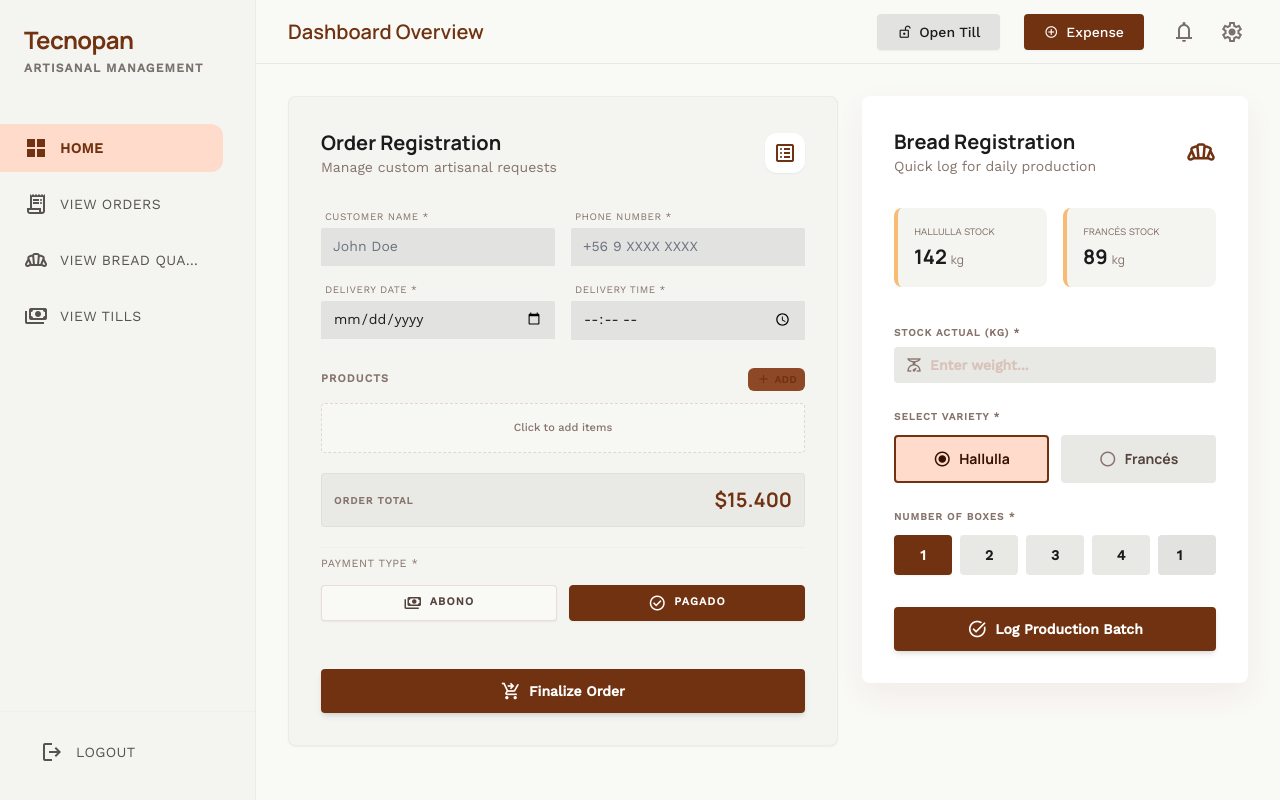
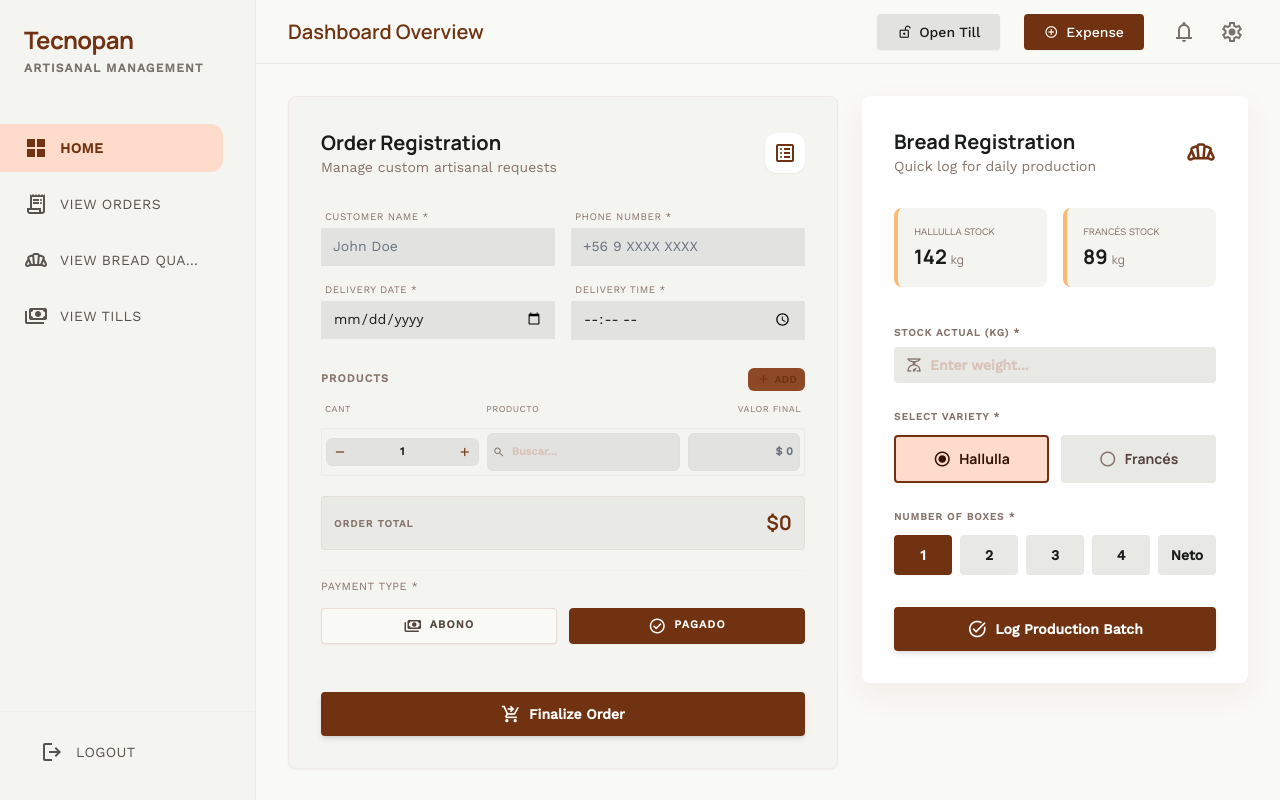
Before and after one commit to vasalgadog/tecnoadmin, a React (Vite) app: page / in a window 1280 px wide. Built offline with nearby package versions, Linux system fonts and the light colour scheme.

Commit message:
feat: implement interactive dynamic row builder for products

```diff
--- a/src/components/BreadRegistration.tsx
+++ b/src/components/BreadRegistration.tsx
@@ -2,7 +2,7 @@ import { useState } from 'react';
 
 export default function BreadRegistration() {
   const [variety, setVariety] = useState<'hallulla' | 'frances'>('hallulla');
-  const [boxes, setBoxes] = useState<number | ''>(1);
+  const [boxes, setBoxes] = useState<number | 'neto'>(1);
 
   return (
     <form onSubmit={(e) => e.preventDefault()} className="bg-surface-container-lowest p-8 rounded-xl ambient-shadow">
@@ -89,18 +89,17 @@ export default function BreadRegistration() {
               {num}
             </button>
           ))}
-          <div className="relative">
-            <input
-              value={boxes}
-              onChange={(e) => setBoxes(e.target.value ? Number(e.target.value) : '')}
-              className={`w-full h-full py-2.5 rounded-lg border-2 text-center font-bold focus:ring-primary text-sm placeholder:text-outline-variant transition-colors ${
-                [1,2,3,4].includes(boxes as number) ? 'bg-surface-container-highest border-transparent' : 'bg-surface-container-lowest border-primary'
-              }`}
-              placeholder="N"
-              type="number"
-              min="1"
-            />
-          </div>
+          <button
+            type="button"
+            onClick={() => setBoxes('neto')}
+            className={`py-2.5 rounded-lg font-bold transition-colors text-sm ${
+              boxes === 'neto'
+                ? 'bg-primary text-white shadow-sm'
+                : 'bg-surface-container-high hover:bg-secondary-container'
+            }`}
+          >
+            Neto
+          </button>
         </div>
       </div>
 
--- a/src/components/OrderRegistration.tsx
+++ b/src/components/OrderRegistration.tsx
@@ -6,11 +6,13 @@ export default function OrderRegistration() {
   const [paymentStatus, setPaymentStatus] = useState<'abono' | 'pagado'>('pagado');
   const [phone, setPhone] = useState('');
   const [abonoAmount, setAbonoAmount] = useState('');
-  const [products, setProducts] = useState<any[]>([]);
+  const [products, setProducts] = useState<any[]>([
+    { id: Date.now(), quantity: 1, name: '', price: 0 }
+  ]);
   const [error, setError] = useState<string | null>(null);
 
-  // Mockup total dynamically computed or fixed
-  const orderTotal = products.reduce((acc, curr) => acc + curr.price, 0) || 15400;
+  // Real total dynamically computed
+  const orderTotal = products.reduce((acc, curr) => acc + (curr.price || 0), 0);
 
   const handlePhoneChange = (e: ChangeEvent<HTMLInputElement>) => {
     setPhone(formatChileanPhone(e.target.value));
@@ -26,9 +28,17 @@ export default function OrderRegistration() {
     }
   };
 
-  const handleAddMockProduct = () => {
-    setProducts([...products, { id: Date.now(), title: 'Torta Personalizada', price: 15400 }]);
+  const handleAddProduct = () => {
+    setProducts([...products, { id: Date.now(), quantity: 1, name: '', price: 0 }]);
     setError(null);
+  };
+
+  const handleUpdateProduct = (id: number, field: string, value: any) => {
+    setProducts(products.map(p => p.id === id ? { ...p, [field]: value } : p));
+  };
+
+  const handleUpdateQuantity = (id: number, delta: number) => {
+    setProducts(products.map(p => p.id === id ? { ...p, quantity: Math.max(1, p.quantity + delta) } : p));
   };
 
   const handleSubmit = (e: FormEvent) => {
@@ -91,23 +101,65 @@ export default function OrderRegistration() {
         <div className="pt-2 space-y-3">
           <div className="flex items-center justify-between">
             <h3 className="text-[11px] font-label uppercase tracking-widest text-outline font-bold">Products</h3>
-            <button onClick={handleAddMockProduct} className="text-primary flex items-center text-[10px] font-bold uppercase tracking-wider hover:bg-primary-container/80 transition-colors bg-primary-container px-2 py-1 rounded-md" type="button">
+            <button onClick={handleAddProduct} className="text-primary flex items-center text-[10px] font-bold uppercase tracking-wider hover:bg-primary-container/80 transition-colors bg-primary-container px-2 py-1 rounded-md" type="button">
               <span className="material-symbols-outlined text-[14px] mr-1">add</span> Add
             </button>
           </div>
+
+          {/* Header Row */}
+          <div className="grid grid-cols-12 gap-2 px-1">
+             <div className="col-span-4 text-[9px] font-label uppercase text-outline tracking-wider">Cant</div>
+             <div className="col-span-5 text-[9px] font-label uppercase text-outline tracking-wider">Producto</div>
+             <div className="col-span-3 text-[9px] font-label uppercase text-outline tracking-wider text-right">Valor Final</div>
+          </div>
+
           <div className="space-y-2">
-            {products.length === 0 ? (
-              <div onClick={handleAddMockProduct} className="border border-dashed border-outline-variant/60 bg-surface/50 rounded-lg py-4 flex flex-col items-center justify-center text-outline text-center transition-colors hover:border-primary/40 hover:bg-primary-fixed/5 cursor-pointer">
-                <p className="text-[11px] font-medium">Click to add items</p>
+            {products.map((p) => (
+              <div key={p.id} className="grid grid-cols-12 gap-2 items-center bg-surface-container-low rounded-lg p-1 border border-outline-variant/20">
+
+                {/* Quantity */}
+                <div className="col-span-4 flex items-center bg-surface-container-highest rounded-md overflow-hidden border border-outline-variant/10">
+                  <button type="button" onClick={() => handleUpdateQuantity(p.id, -1)} className="px-1.5 py-1.5 text-primary hover:bg-surface-variant transition-colors flex items-center justify-center">
+                    <span className="material-symbols-outlined text-[14px]">remove</span>
+                  </button>
+                  <input
+                    type="text"
+                    className="w-full bg-transparent text-center border-none text-[11px] font-bold p-0 focus:ring-0"
+                    value={p.quantity}
+                    onChange={(e) => handleUpdateProduct(p.id, 'quantity', parseInt(e.target.value) || 1)}
+                  />
+                  <button type="button" onClick={() => handleUpdateQuantity(p.id, 1)} className="px-1.5 py-1.5 text-primary hover:bg-surface-variant transition-colors flex items-center justify-center">
+                    <span className="material-symbols-outlined text-[14px]">add</span>
+                  </button>
+                </div>
+
+                {/* Product Name Search */}
+                <div className="col-span-5 relative">
+                  <span className="absolute left-1.5 top-1/2 -translate-y-1/2 text-outline material-symbols-outlined text-[12px]">search</span>
+                  <input
+                    type="text"
+                    required
+                    className="w-full bg-surface-container-highest rounded-md border border-outline-variant/10 text-[11px] font-semibold py-1.5 pl-6 pr-1 focus:ring-1 focus:ring-primary placeholder:text-outline-variant"
+                    placeholder="Buscar..."
+                    value={p.name}
+                    onChange={(e) => handleUpdateProduct(p.id, 'name', e.target.value)}
+                  />
+                </div>
+
+                {/* Final Value */}
+                <div className="col-span-3 relative">
+                  <input
+                    type="text"
+                    required
+                    className="w-full bg-surface-container-highest rounded-md border border-outline-variant/10 text-[11px] font-bold py-1.5 px-1.5 text-right focus:ring-1 focus:ring-primary text-secondary"
+                    value={p.price ? formatCLP(p.price) : ''}
+                    placeholder="$ 0"
+                    onChange={(e) => handleUpdateProduct(p.id, 'price', parseCLP(e.target.value))}
+                  />
+                </div>
+
               </div>
-            ) : (
-              products.map((p, idx) => (
-                <div key={p.id} className="bg-surface-container-high rounded-lg py-2 px-3 flex justify-between items-center text-sm">
-                  <span className="font-bold text-on-surface text-xs">{idx + 1}. {p.title}</span>
-                  <span className="font-bold text-primary text-xs">{formatCLP(p.price)}</span>
-                </div>
-              ))
-            )}
+            ))}
           </div>
         </div>
 
```
